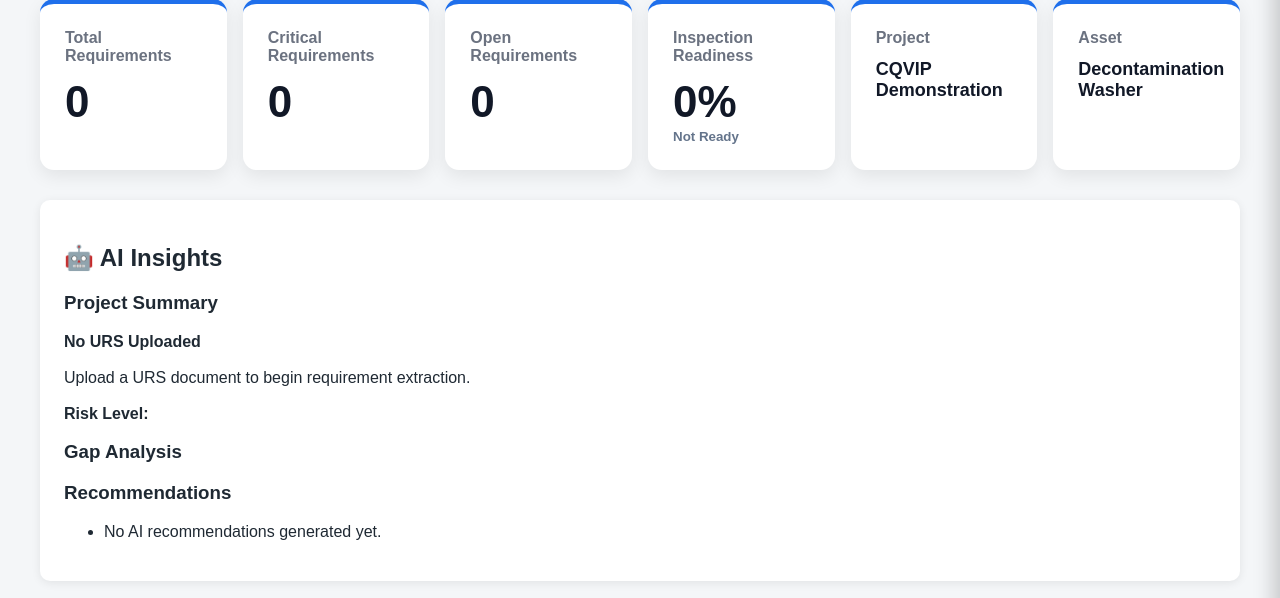
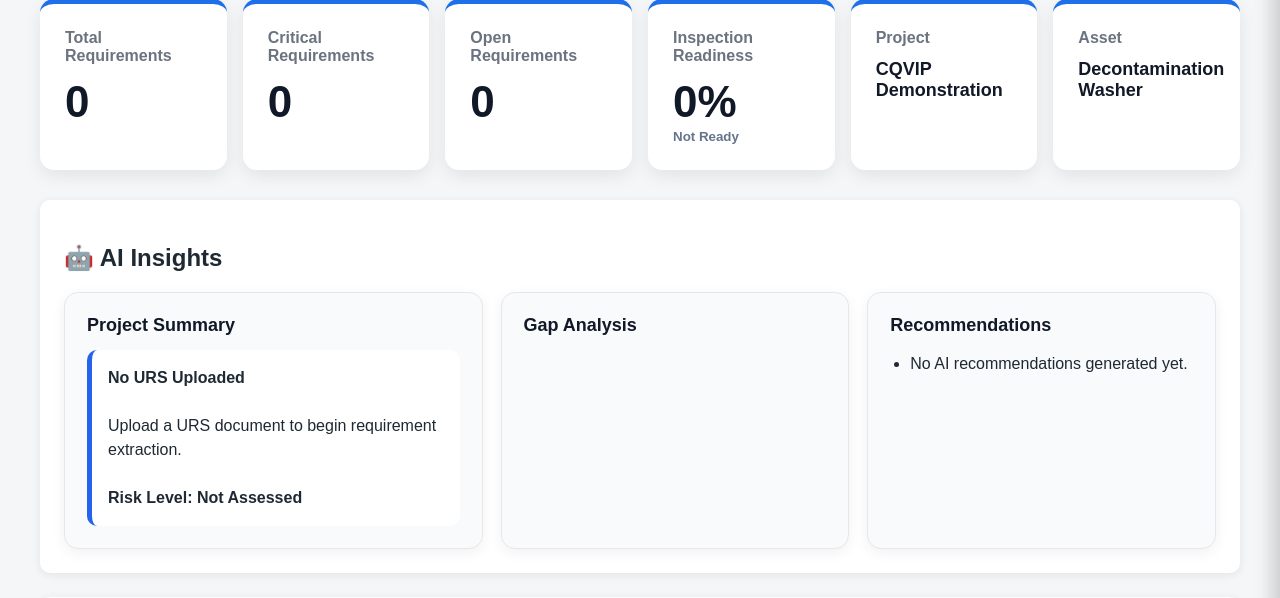
Before and after one commit to gjoanis/CQVIP, a FastAPI app: page / in a window 1280 px wide. Shown: the part 162-760 px from the top of the page. Run offline with FastAPI, Linux system fonts and the light colour scheme.

Commit message:
Initial CQVIP working prototype

```diff
--- a/web/static/style.css
+++ b/web/static/style.css
@@ -312,3 +312,49 @@ button:hover {
         font-size: 12px;
     }
 }
+
+.ai-grid {
+    display: grid;
+    grid-template-columns: 1.2fr 1fr 1fr;
+    gap: 18px;
+    margin-top: 18px;
+}
+
+.ai-card {
+    background: #f8fafc;
+    border: 1px solid #e5e7eb;
+    border-radius: 14px;
+    padding: 22px;
+    box-shadow: 0 4px 14px rgba(0,0,0,.06);
+}
+
+.ai-card h3 {
+    margin-top: 0;
+    margin-bottom: 14px;
+    color: #111827;
+    font-size: 18px;
+}
+
+.summary-box {
+    border-left: 5px solid #2563eb;
+    background: #ffffff;
+    padding: 16px;
+    border-radius: 10px;
+    line-height: 1.5;
+}
+
+.ai-card ul {
+    padding-left: 20px;
+    margin-bottom: 0;
+}
+
+.ai-card li {
+    margin-bottom: 10px;
+    line-height: 1.45;
+}
+
+@media (max-width: 900px) {
+    .ai-grid {
+        grid-template-columns: 1fr;
+    }
+}
--- a/web/templates/index.html
+++ b/web/templates/index.html
@@ -72,7 +72,7 @@
 
                 <strong>
                     Risk Level:
-                    {{ dashboard.ai_summary.risk }}
+                    {{ dashboard.ai_summary.risk_level }}
                 </strong>
 
             </div>
```
